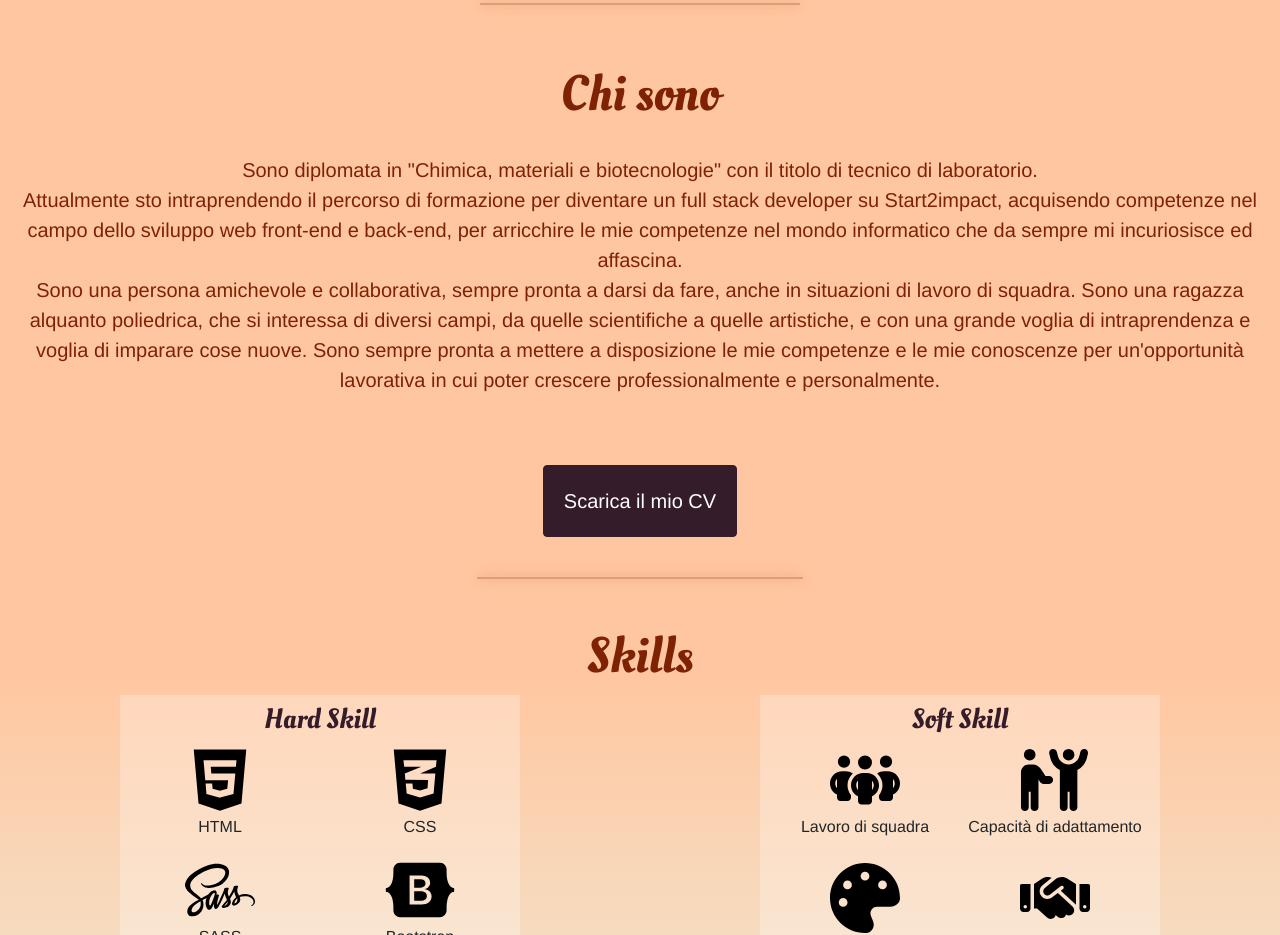
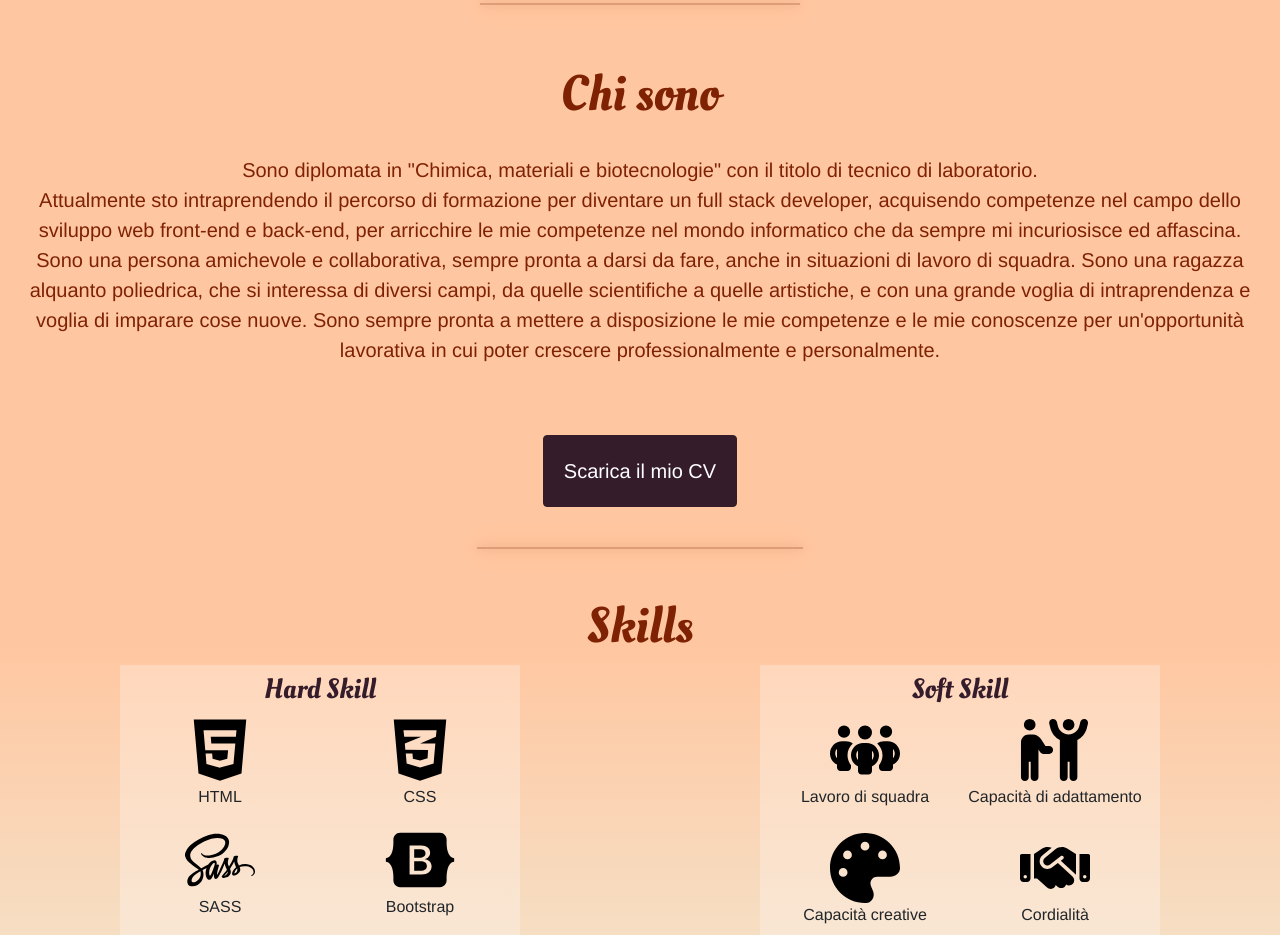
Before and after one commit to ValeriaFunaro/sito-personale, a plain HTML site: page index.html in a window 1280 px wide. Shown: the part 837-1772 px from the top of the page. Drawn offline with nearby package versions, Linux system fonts and the light colour scheme.

Commit message:
modifica presentazione

```diff
--- a/index.html
+++ b/index.html
@@ -120,7 +120,7 @@
                         con il
                         titolo di tecnico di laboratorio. <br> Attualmente sto intraprendendo il percorso di
                         formazione per
-                        diventare un full stack developer su Start2impact, acquisendo competenze nel campo dello
+                        diventare un full stack developer, acquisendo competenze nel campo dello
                         sviluppo web front-end e back-end, per arricchire le mie competenze nel mondo
                         informatico che da sempre mi incuriosisce ed affascina. <br> Sono una persona amichevole e
                         collaborativa, sempre pronta a darsi da fare, anche in situazioni di lavoro di squadra.
@@ -250,7 +250,6 @@
                 <h2 class="title-section-projects">I Miei Progetti</h2>
             </div>
             <div class="row row-cols-1 row-cols-md-2 row-cols-lg-3 g-4">
-
                 <div class="col">
                     <div class="card">
                         <img src="/sito-personale/assets/img/immagine_progetto1.png" class="card-img-top"
```
